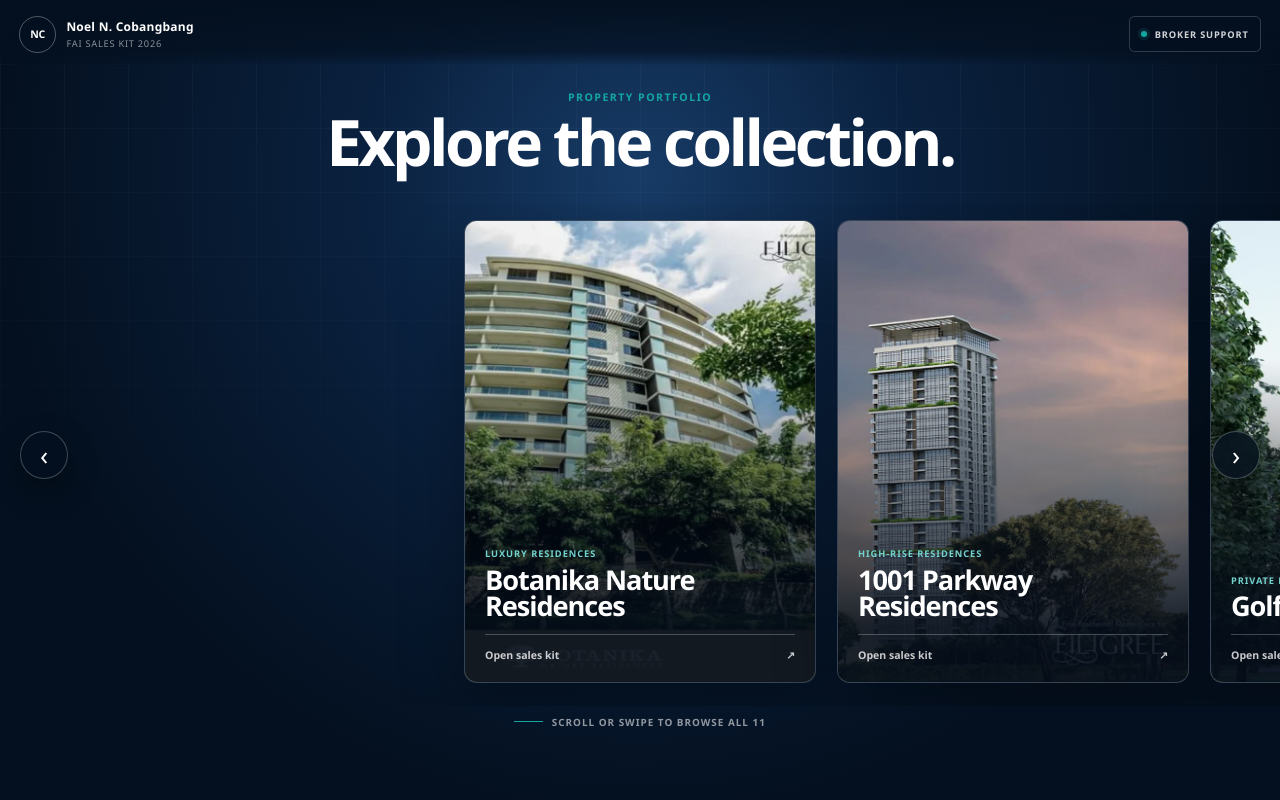
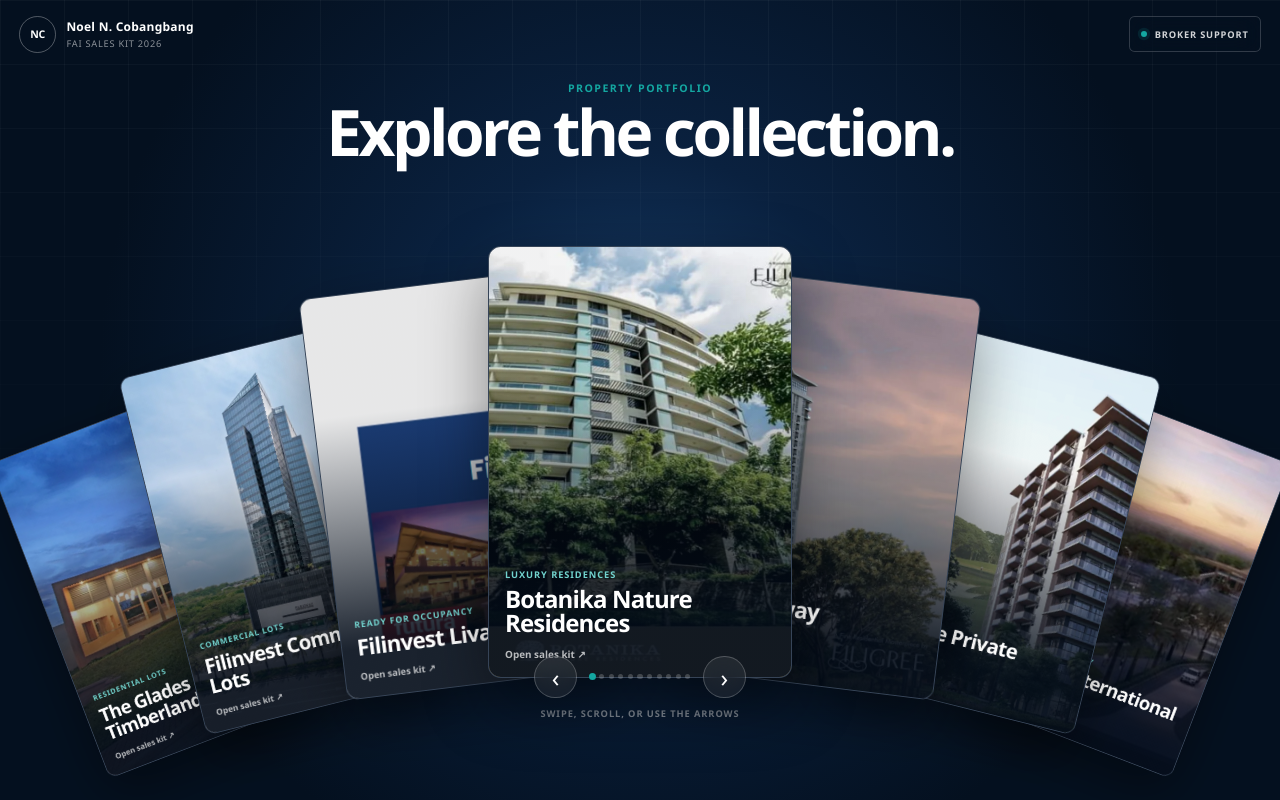
Before and after one commit to nahadgur/test1111, a Next.js app: page /v2 in a window 1280 px wide. Built offline with nearby package versions, Linux system fonts and the light colour scheme.

Commit message:
Restore fan and stack carousel designs

```diff
--- a/app/globals.css
+++ b/app/globals.css
@@ -164,9 +164,9 @@
 }
 
 /* Alternate sales-kit explorations */
-.variant-page { position: relative; width: 100%; min-height: 100svh; overflow: clip; color: #fff; background: #061327; isolation: isolate; }
+.variant-page { position: relative; display: grid; grid-template-rows: auto auto minmax(0,1fr); width: 100%; min-height: 100svh; overflow: hidden; color: #fff; background: #061327; isolation: isolate; }
 .variant-page::before { position: absolute; z-index: -1; inset: 0; background-image: linear-gradient(rgba(255,255,255,.035) 1px, transparent 1px), linear-gradient(90deg, rgba(255,255,255,.035) 1px, transparent 1px); background-size: 4rem 4rem; mask-image: linear-gradient(180deg,#000,transparent 72%); content: ""; }
-.variant-header { position: sticky; z-index: 50; top: 0; display: flex; align-items: center; justify-content: space-between; padding: max(1rem,env(safe-area-inset-top)) 1.2rem .85rem; background: linear-gradient(180deg,rgba(4,16,31,.96),rgba(4,16,31,.68) 78%,transparent); backdrop-filter: blur(12px); }
+.variant-header { display: flex; align-items: center; justify-content: space-between; padding: max(1rem,env(safe-area-inset-top)) 1.2rem 0; }
 .variant-header > a { display: flex; align-items: center; gap: .65rem; }
 .variant-header > a > span { display: grid; width: 2.3rem; height: 2.3rem; place-items: center; border: 1px solid rgba(255,255,255,.3); border-radius: 50%; color: #fff; font-size: .66rem; font-weight: 800; letter-spacing: -.03em; }
 .variant-header strong, .variant-header small { display: block; }
@@ -174,62 +174,59 @@
 .variant-header small { margin-top: .12rem; color: rgba(255,255,255,.54); font-size: .58rem; letter-spacing: .08em; text-transform: uppercase; }
 .variant-header > p { margin: 0; color: rgba(255,255,255,.58); font-size: .62rem; font-weight: 700; letter-spacing: .1em; text-transform: uppercase; }
 .variant-header .broker-contact-card { right: 0; left: auto; }
-.variant-heading { padding: clamp(1rem,3vh,2.2rem) 1.2rem .5rem; text-align: center; }
+.variant-heading { padding: clamp(1.2rem,3.5vh,2.4rem) 1.2rem .5rem; text-align: center; }
 .variant-heading p { margin: 0 0 .45rem; color: var(--aqua); font-size: .66rem; font-weight: 800; letter-spacing: .14em; text-transform: uppercase; }
 .variant-heading h1 { max-width: none; margin: 0; font-size: clamp(2rem,8.6vw,4rem); font-weight: 690; letter-spacing: -.055em; line-height: .95; }
 
-.v2-page { background: radial-gradient(circle at 50% 22%, #173b66 0, #0a213f 30%, #04101f 72%); }
-.v2-carousel { padding: clamp(1rem,3vh,2rem) 0 max(1.5rem,env(safe-area-inset-bottom)); }
-.v2-scroll-shell { position: relative; }
-.v2-scroll-track { display: flex; gap: clamp(.8rem,2vw,1.3rem); overflow-x: auto; padding: 1rem max(1.25rem,calc((100vw - 22rem) / 2)) 1.4rem; overscroll-behavior-inline: contain; scroll-padding-inline: max(1.25rem,calc((100vw - 22rem) / 2)); scroll-snap-type: x mandatory; scrollbar-color: var(--aqua) rgba(255,255,255,.1); scrollbar-width: thin; }
-.v2-fan-card { position: relative; display: block; flex: 0 0 clamp(17rem,30vw,22rem); aspect-ratio: .76; overflow: hidden; border: 1px solid rgba(255,255,255,.18); border-radius: .8rem; background: #0a1b32; box-shadow: 0 1.5rem 4rem rgba(0,0,0,.32); scroll-snap-align: center; scroll-snap-stop: always; content-visibility: auto; contain-intrinsic-size: 22rem 29rem; transition: border-color .25s ease, transform .25s ease; }
-.v2-card-image { object-fit: cover; filter: saturate(.84) contrast(1.03); transition: transform .6s var(--ease); }
+.v2-page { background: radial-gradient(circle at 50% 46%, #173b66 0, #0a213f 28%, #04101f 70%); }
+.v2-carousel { display: flex; min-height: 0; flex-direction: column; align-items: center; justify-content: center; padding: 0 0 max(1.1rem,env(safe-area-inset-bottom)); }
+.v2-fan-layout { position: relative; width: 100%; height: clamp(16.5rem,52vh,37rem); touch-action: pan-y; }
+.v2-fan-card { position: absolute; top: 3%; left: 50%; display: block; width: clamp(11.5rem,24vw,19rem); height: clamp(16.5rem,36vw,27rem); margin-left: calc(clamp(11.5rem,24vw,19rem) / -2); overflow: hidden; border: 1px solid rgba(255,255,255,.18); border-radius: .8rem; background: #0a1b32; box-shadow: 0 1.5rem 4rem rgba(0,0,0,.42); will-change: transform,opacity; }
+.v2-card-image { object-fit: cover; filter: saturate(.8) contrast(1.04); }
 .v2-card-shade { position: absolute; z-index: 1; inset: 0; background: linear-gradient(180deg,rgba(3,12,25,.04) 30%,rgba(3,12,25,.9) 88%); }
-.v2-card-copy { position: absolute; z-index: 2; right: 0; bottom: 0; left: 0; display: block; padding: 1.25rem; }
+.v2-card-copy { position: absolute; z-index: 2; right: 0; bottom: 0; left: 0; display: block; padding: 1rem; }
 .v2-card-copy small, .v2-card-copy strong, .v2-card-copy i { display: block; }
 .v2-card-copy small { color: #72d3ce; font-size: .58rem; font-weight: 800; font-style: normal; letter-spacing: .1em; text-transform: uppercase; }
-.v2-card-copy strong { margin-top: .42rem; font-size: clamp(1.25rem,3vw,1.7rem); letter-spacing: -.04em; line-height: .98; }
-.v2-card-copy i { display: flex; align-items: center; justify-content: space-between; margin-top: .9rem; padding-top: .8rem; border-top: 1px solid rgba(255,255,255,.24); color: rgba(255,255,255,.78); font-size: .66rem; font-weight: 700; font-style: normal; }
-.v2-edge-control { position: absolute; z-index: 10; top: 50%; display: grid; width: 3rem; height: 3rem; padding: 0; place-items: center; border: 1px solid rgba(255,255,255,.24); border-radius: 50%; color: #fff; background: rgba(4,16,31,.76); box-shadow: 0 .8rem 2rem rgba(0,0,0,.28); cursor: pointer; font-size: 1.65rem; backdrop-filter: blur(12px); transform: translateY(-50%); }
-.v2-edge-control.is-previous { left: 1.25rem; }
-.v2-edge-control.is-next { right: 1.25rem; }
-.variant-browse-cue { display: flex; align-items: center; justify-content: center; gap: .55rem; margin: .55rem 0 0; color: rgba(255,255,255,.56); font-size: .62rem; font-weight: 700; letter-spacing: .1em; text-transform: uppercase; }
-.variant-browse-cue > span { width: 1.8rem; height: 1px; background: var(--aqua); }
+.v2-card-copy strong { margin-top: .38rem; font-size: clamp(1.05rem,3vw,1.5rem); letter-spacing: -.035em; line-height: .98; }
+.v2-card-copy i { margin-top: .8rem; color: rgba(255,255,255,.7); font-size: .62rem; font-weight: 700; font-style: normal; }
+.v2-controls { z-index: 20; display: flex; align-items: center; justify-content: center; gap: .8rem; margin-top: .4rem; }
+.v2-controls button { display: grid; width: 2.65rem; height: 2.65rem; padding: 0; place-items: center; color: #fff; border: 1px solid rgba(255,255,255,.22); border-radius: 50%; background: rgba(255,255,255,.07); font-size: 1.55rem; cursor: pointer; backdrop-filter: blur(12px); }
+.v2-dots { display: flex; gap: .28rem; }
+.v2-dots span { width: .32rem; height: .32rem; border-radius: 50%; background: rgba(255,255,255,.2); transition: transform .25s ease,background-color .25s ease; }
+.v2-dots span.is-active { background: var(--aqua); transform: scale(1.4); }
+.v2-input-hint { margin: .55rem 0 0; color: rgba(255,255,255,.5); font-size: .58rem; font-weight: 700; letter-spacing: .1em; text-transform: uppercase; }
 
-.v3-page { background: radial-gradient(circle at 50% 16%, #173251 0, #07172f 38%, #030c18 100%); }
-.v3-gallery { display: grid; width: min(100%,76rem); margin: 0 auto; grid-template-columns: repeat(3,minmax(0,1fr)); gap: clamp(.8rem,2vw,1.35rem); padding: clamp(1rem,3vh,2rem) clamp(1.2rem,4vw,3rem) max(2rem,env(safe-area-inset-bottom)); }
-.v3-gallery-card { position: relative; display: block; aspect-ratio: .77; overflow: hidden; border: 1px solid rgba(255,255,255,.16); border-radius: .8rem; background: #0a1b32; box-shadow: 0 1.2rem 3rem rgba(0,0,0,.28); content-visibility: auto; contain-intrinsic-size: 20rem 26rem; transition: border-color .25s ease, transform .25s ease; }
-.v3-card-image { object-fit: cover; filter: saturate(.84) contrast(1.03); transition: transform .6s var(--ease); }
+.v3-page { background: radial-gradient(circle at 50% 46%, #173251 0, #07172f 42%, #030c18 100%); }
+.v3-stack-wrap { display: flex; min-height: 0; flex-direction: column; align-items: center; justify-content: center; padding-bottom: max(1rem,env(safe-area-inset-bottom)); overscroll-behavior: contain; }
+.v3-stack { position: relative; flex: 0 0 auto; transform-origin: center; }
+.v3-stack-card { position: absolute; inset: 0; overflow: hidden; border: 1px solid rgba(255,255,255,.2); border-radius: 1.1rem; background: #0a1b32; box-shadow: 0 2rem 5rem rgba(0,0,0,.45); cursor: grab; user-select: none; transform-origin: 85% 85%; }
+.v3-stack-card:active { cursor: grabbing; }
+.v3-card-image { pointer-events: none; object-fit: cover; filter: saturate(.8) contrast(1.04); }
 .v3-card-shade { position: absolute; inset: 0; background: linear-gradient(180deg,rgba(4,14,29,.04) 25%,rgba(4,14,29,.94) 86%); }
-.v3-card-copy { position: absolute; z-index: 2; right: 0; bottom: 0; left: 0; padding: clamp(.8rem,2vw,1.25rem); }
-.v3-card-copy small, .v3-card-copy strong, .v3-card-copy i { display: block; }
-.v3-card-copy small { color: #72d3ce; font-size: .6rem; font-weight: 800; letter-spacing: .09em; text-transform: uppercase; }
-.v3-card-copy strong { max-width: 13ch; margin-top: .42rem; font-size: clamp(1.15rem,2.4vw,1.65rem); letter-spacing: -.04em; line-height: .98; }
-.v3-card-copy i { display: flex; align-items: center; justify-content: space-between; margin-top: .8rem; padding-top: .7rem; border-top: 1px solid rgba(255,255,255,.24); color: rgba(255,255,255,.76); font-size: .64rem; font-weight: 750; font-style: normal; }
-
-@media (hover: hover) {
-  .v2-fan-card:hover, .v3-gallery-card:hover { border-color: rgba(114,211,206,.72); transform: translateY(-4px); }
-  .v2-fan-card:hover .v2-card-image, .v3-gallery-card:hover .v3-card-image { transform: scale(1.035); }
-}
+.v3-card-copy { position: absolute; z-index: 2; right: 0; bottom: 0; left: 0; padding: 1.25rem; }
+.v3-card-copy small, .v3-card-copy strong { display: block; }
+.v3-card-copy small { color: #72d3ce; font-size: .64rem; font-weight: 800; letter-spacing: .1em; text-transform: uppercase; }
+.v3-card-copy strong { max-width: 12ch; margin-top: .48rem; font-size: 1.7rem; letter-spacing: -.045em; line-height: .98; }
+.v3-card-copy a { display: flex; min-height: 2.9rem; align-items: center; justify-content: space-between; margin-top: 1rem; padding: .75rem .85rem; border-top: 1px solid rgba(255,255,255,.25); color: #fff; font-size: .72rem; font-weight: 750; }
+.v3-card-copy a span { font-size: 1rem; }
+.v3-stack-wrap > p { margin: .85rem 0 0; color: rgba(255,255,255,.55); font-size: .62rem; font-weight: 700; letter-spacing: .12em; text-transform: uppercase; }
 
 @media (max-width: 599px) {
-  html:has(.variant-page), body:has(.variant-page) { height: auto; overflow: auto; overscroll-behavior-y: auto; }
+  .variant-page { height: 100svh; min-height: 0; }
   .variant-header { padding-right: .9rem; padding-left: .9rem; }
   .variant-header strong { max-width: 9.5rem; overflow: hidden; text-overflow: ellipsis; white-space: nowrap; }
-  .variant-heading { padding-top: .8rem; }
+  .variant-heading { padding-top: 1rem; }
   .variant-heading h1 { font-size: clamp(2rem,9vw,2.8rem); }
-  .v2-scroll-track { padding-right: 11vw; padding-left: 11vw; scroll-padding-inline: 11vw; }
-  .v2-fan-card { flex-basis: 78vw; }
-  .v2-edge-control { display: none; }
-  .variant-browse-cue { margin-top: .2rem; }
-  .v3-gallery { grid-template-columns: repeat(2,minmax(0,1fr)); gap: .65rem; padding: .9rem .75rem max(1.5rem,env(safe-area-inset-bottom)); }
-  .v3-gallery-card { min-height: 15.5rem; }
-  .v3-card-copy strong { font-size: clamp(.95rem,4.3vw,1.25rem); }
-  .v3-card-copy small { font-size: .5rem; }
-  .v3-card-copy i { margin-top: .6rem; padding-top: .55rem; }
+  .v2-fan-layout { height: min(49vh,23rem); }
+  .v2-fan-card { top: 2%; }
+  .v2-input-hint { margin-top: .4rem; }
+  .v3-stack-wrap { justify-content: flex-start; padding-top: .25rem; }
 }
 
 @media (max-height: 700px) {
   .variant-heading { padding-top: .7rem; }
   .variant-heading h1 { font-size: 1.85rem; }
+  .v2-fan-layout { height: 17rem; }
+  .v2-fan-card { width: 10.25rem; height: 14.5rem; margin-left: -5.125rem; }
+  .v3-stack { margin-top: -2.6rem; margin-bottom: -2.6rem; transform: scale(.74) !important; }
 }
--- a/components/ui/card-fan-carousel.tsx
+++ b/components/ui/card-fan-carousel.tsx
@@ -1,49 +1,176 @@
 "use client";
 
 import Image from "next/image";
-import { useEffect, useRef } from "react";
+import { useCallback, useEffect, useRef, useState } from "react";
+import gsap from "gsap";
 import type { PropertyCard } from "@/components/property-cards";
 
+const MAX_VISIBLE = 7;
+const HALF = 3;
+const FAN_POSITIONS = [
+  { rot: -21, scale: .78, x: -30, y: 7.3, zIndex: 1 },
+  { rot: -14, scale: .85, x: -22, y: 4, zIndex: 2 },
+  { rot: -7, scale: .935, x: -11, y: 1.3, zIndex: 3 },
+  { rot: 0, scale: 1, x: 0, y: 0, zIndex: 10 },
+  { rot: 7, scale: .935, x: 11, y: 1.3, zIndex: 3 },
+  { rot: 14, scale: .85, x: 22, y: 4, zIndex: 2 },
+  { rot: 21, scale: .78, x: 30, y: 7.3, zIndex: 1 },
+];
+
+function responsiveMultiplier(width: number) {
+  if (width < 480) return .28;
+  if (width < 640) return .38;
+  if (width < 768) return .5;
+  if (width < 1024) return .75;
+  return 1;
+}
+
 export function CardFanCarousel({ cards }: { cards: PropertyCard[] }) {
-  const trackRef = useRef<HTMLDivElement>(null);
+  const containerRef = useRef<HTMLDivElement>(null);
+  const animatingRef = useRef(false);
+  const enteredRef = useRef(false);
+  const directionRef = useRef<"left" | "right">("right");
+  const previousVisibleRef = useRef<Set<number>>(new Set());
+  const gestureStartXRef = useRef<number | null>(null);
+  const draggedRef = useRef(false);
+  const lastWheelAtRef = useRef(0);
+  const [centerIndex, setCenterIndex] = useState(0);
+  const [viewportVersion, setViewportVersion] = useState(0);
+  const total = cards.length;
 
-  const move = (direction: -1 | 1) => {
-    const track = trackRef.current;
-    if (!track) return;
-    track.scrollBy({ left: direction * Math.min(track.clientWidth * .82, 420), behavior: "smooth" });
-  };
+  const visibleMap = useCallback((center: number) => {
+    const map = new Map<number, number>();
+    const count = Math.min(total, MAX_VISIBLE);
+    for (let slot = 0; slot < count; slot += 1) {
+      map.set(((center + slot - HALF) % total + total) % total, slot);
+    }
+    return map;
+  }, [total]);
+
+  const cycle = useCallback((direction: "left" | "right") => {
+    if (animatingRef.current || total < 2) return;
+    animatingRef.current = true;
+    directionRef.current = direction;
+    setCenterIndex((current) => direction === "right" ? (current + 1) % total : (current - 1 + total) % total);
+  }, [total]);
 
   useEffect(() => {
-    const track = trackRef.current;
-    if (!track) return;
+    const container = containerRef.current;
+    if (!container) return;
     const handleWheel = (event: WheelEvent) => {
-      if (Math.abs(event.deltaY) <= Math.abs(event.deltaX)) return;
-      const atStart = track.scrollLeft <= 0 && event.deltaY < 0;
-      const atEnd = Math.ceil(track.scrollLeft + track.clientWidth) >= track.scrollWidth && event.deltaY > 0;
-      if (atStart || atEnd) return;
+      const delta = Math.abs(event.deltaY) >= Math.abs(event.deltaX) ? event.deltaY : event.deltaX;
+      if (Math.abs(delta) < 16) return;
       event.preventDefault();
-      track.scrollLeft += event.deltaY;
+      const now = performance.now();
+      if (now - lastWheelAtRef.current < 520) return;
+      lastWheelAtRef.current = now;
+      cycle(delta > 0 ? "right" : "left");
     };
-    track.addEventListener("wheel", handleWheel, { passive: false });
-    return () => track.removeEventListener("wheel", handleWheel);
-  }, []);
+    container.addEventListener("wheel", handleWheel, { passive: false });
+    return () => container.removeEventListener("wheel", handleWheel);
+  }, [cycle]);
+
+  useEffect(() => {
+    const container = containerRef.current;
+    if (!container || !total) return;
+    const elements = Array.from(container.querySelectorAll<HTMLElement>(".v2-fan-card"));
+    const currentVisible = visibleMap(centerIndex);
+    const previousVisible = previousVisibleRef.current;
+    const firstMount = !enteredRef.current;
+    const multiplier = responsiveMultiplier(window.innerWidth);
+    let completed = 0;
+
+    const finish = () => {
+      completed += 1;
+      if (completed >= currentVisible.size) {
+        animatingRef.current = false;
+        enteredRef.current = true;
+      }
+    };
+
+    elements.forEach((element, cardIndex) => {
+      const slot = currentVisible.get(cardIndex);
+      if (slot !== undefined) {
+        const position = FAN_POSITIONS[slot];
+        const target = {
+          x: `${position.x * multiplier}rem`,
+          y: `${position.y * Math.min(1, window.innerHeight / 760)}rem`,
+          rotation: position.rot,
+          scale: position.scale,
+          opacity: 1,
+          zIndex: position.zIndex,
+        };
+        if (firstMount) {
+          gsap.set(element, { x: 0, y: "8rem", rotation: 0, scale: .62, opacity: 0 });
+          gsap.to(element, { ...target, duration: .72, delay: .055 * slot, ease: "back.out(1.18)", onComplete: finish });
+        } else if (!previousVisible.has(cardIndex)) {
+          const enterX = directionRef.current === "right" ? 36 : -36;
+          gsap.set(element, { x: `${enterX}rem`, opacity: 0, scale: .58, rotation: enterX > 0 ? 24 : -24 });
+          gsap.to(element, { ...target, duration: .46, ease: "power2.out", onComplete: finish });
+        } else {
+          gsap.to(element, { ...target, duration: .42, ease: "power2.out", onComplete: finish });
+        }
+      } else if (previousVisible.has(cardIndex)) {
+        const exitX = directionRef.current === "right" ? -36 : 36;
+        gsap.to(element, { x: `${exitX}rem`, opacity: 0, scale: .58, duration: .32, ease: "power2.in", zIndex: 0 });
+      } else if (firstMount) {
+        gsap.set(element, { opacity: 0, scale: .4, zIndex: 0 });
+      }
+    });
+
+    previousVisibleRef.current = new Set(currentVisible.keys());
+    let resizeFrame: number | null = null;
+    const onResize = () => {
+      if (resizeFrame !== null) window.cancelAnimationFrame(resizeFrame);
+      resizeFrame = window.requestAnimationFrame(() => setViewportVersion((version) => version + 1));
+    };
+    window.addEventListener("resize", onResize);
+    return () => {
+      window.removeEventListener("resize", onResize);
+      if (resizeFrame !== null) window.cancelAnimationFrame(resizeFrame);
+      gsap.killTweensOf(elements);
+    };
+  }, [centerIndex, total, viewportVersion, visibleMap]);
+
+  const renderedVisible = visibleMap(centerIndex);
 
   return (
     <section className="v2-carousel" aria-label="Property sales kits">
-      <div className="v2-scroll-shell">
-        <button className="v2-edge-control is-previous" type="button" onClick={() => move(-1)} aria-label="Previous properties">‹</button>
-        <div className="v2-scroll-track" ref={trackRef}>
-          {cards.map((card, index) => (
-            <a className="v2-fan-card" href={card.href} target="_blank" rel="noopener noreferrer" key={card.id} aria-label={`Open ${card.name} sales materials`}>
-              <Image src={card.image} alt={`${card.name} property`} fill sizes="(max-width: 599px) 78vw, (max-width: 1100px) 40vw, 22rem" className="v2-card-image" priority={index < 2} />
-              <span className="v2-card-shade" />
-              <span className="v2-card-copy"><small>{card.type}</small><strong>{card.name}</strong><i>Open sales kit <span>↗</span></i></span>
-            </a>
-          ))}
+      <div
+        className="v2-fan-layout"
+        ref={containerRef}
+        onPointerDown={(event) => {
+          gestureStartXRef.current = event.clientX;
+          draggedRef.current = false;
+          event.currentTarget.setPointerCapture(event.pointerId);
+        }}
+        onPointerMove={(event) => { if (gestureStartXRef.current !== null && Math.abs(event.clientX - gestureStartXRef.current) > 12) draggedRef.current = true; }}
+        onPointerUp={(event) => {
+          const start = gestureStartXRef.current;
+          gestureStartXRef.current = null;
+          if (event.currentTarget.hasPointerCapture(event.pointerId)) event.currentTarget.releasePointerCapture(event.pointerId);
+          if (start === null || Math.abs(event.clientX - start) < 42) return;
+          cycle(event.clientX < start ? "right" : "left");
+        }}
+        onPointerCancel={() => { gestureStartXRef.current = null; }}
+        onClickCapture={(event) => { if (draggedRef.current) { event.preventDefault(); draggedRef.current = false; } }}
+      >
+        {cards.map((card, index) => (
+          <a className="v2-fan-card" href={card.href} target="_blank" rel="noopener noreferrer" draggable={false} key={card.id} aria-label={`Open ${card.name} sales materials`} aria-hidden={!renderedVisible.has(index)} tabIndex={renderedVisible.has(index) ? 0 : -1}>
+            <Image src={card.image} alt="" fill sizes="(max-width: 600px) 54vw, 19rem" className="v2-card-image" priority={index === centerIndex} draggable={false} />
+            <span className="v2-card-shade" />
+            <span className="v2-card-copy"><small>{card.type}</small><strong>{card.name}</strong><i>Open sales kit ↗</i></span>
+          </a>
+        ))}
+      </div>
+      <div className="v2-controls">
+        <button type="button" onClick={() => cycle("left")} aria-label="Previous property">‹</button>
+        <div className="v2-dots" aria-hidden="true">
+          {cards.map((card, index) => <span className={index === centerIndex ? "is-active" : ""} key={card.id} />)}
         </div>
-        <button className="v2-edge-control is-next" type="button" onClick={() => move(1)} aria-label="Next properties">›</button>
+        <button type="button" onClick={() => cycle("right")} aria-label="Next property">›</button>
       </div>
-      <p className="variant-browse-cue"><span />Scroll or swipe to browse all {cards.length}</p>
+      <p className="v2-input-hint">Swipe, scroll, or use the arrows</p>
     </section>
   );
 }
--- a/package.json
+++ b/package.json
@@ -8,6 +8,8 @@
     "start": "next start"
   },
   "dependencies": {
+    "framer-motion": "^13.4.0",
+    "gsap": "^3.15.0",
     "next": "16.3.5",
     "react": "19.3.0",
     "react-dom": "19.3.0"
```
Also changed, not shown: components/ui/image-stack-carousel.tsx (+98 -8 lines), 1 other file (tests, documents, lock files or other folders).
